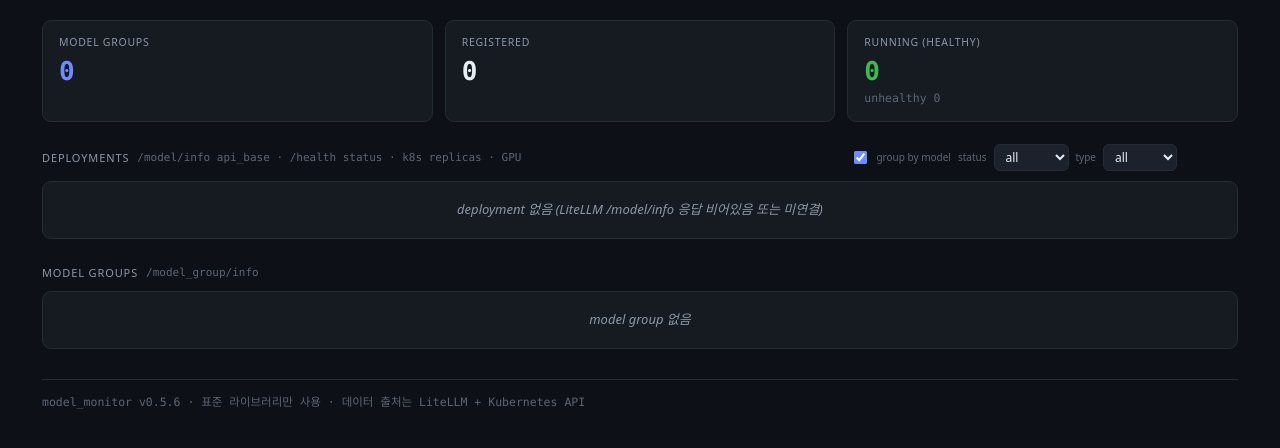
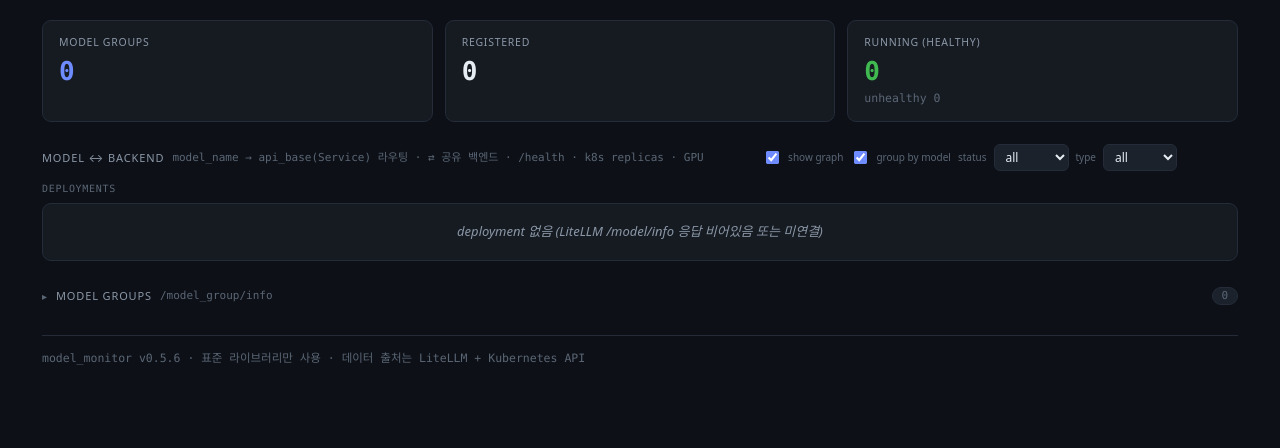
Before and after one commit to yubie1234/model-monitor, a FastAPI app: page / in a window 1280 px wide. Shown: the part 65-513 px from the top of the page. Run offline with FastAPI, Linux system fonts and the light colour scheme; data that the repository does not hold is empty.

Commit message:
feat(web): 그래프를 deployment 필터와 동기화 + 좌우 분할 레이아웃 + Model Groups 접기
Model ↔ Backend 그래프가 이제 Deployments 표와 "같은 필터 집합"을 그린다.
필터를 바꾸면 표와 그래프가 함께 갱신되어 하나의 뷰처럼 이어진다.

- 그래프가 status/type 필터 결과(graphDeps)만 렌더 (기존엔 전체 deployments 를
  그려 표와 어긋났다). 필터 결과 0이면 표처럼 "필터 결과 없음" 표시.
- 그래프 섹션 + Deployments 섹션을 한 섹션(#topo-sec)으로 통합, 필터 바 하나가
  둘을 제어. 좌우 2단 그리드(그래프 5 / 표 7), ≤860px 에선 위·아래로 스택.
- 그래프 숨김·per-user 뷰·데이터 없음이면 그래프 컬럼을 접고(no-graph) 표가
  전체 폭 차지. per-user 뷰에선 show-graph 토글 자체도 숨김.
- 두 컬럼을 같은 높이 상한(max-height:72vh) 안에서 각자 스크롤 — 내용이 짧으면
  자연 높이라 답답하지 않고, 많을 때만 컬럼 안에서 스크롤돼 페이지를 밀지 않는다.
- Model Groups 섹션을 기본 접힘(<details>)으로 전환. 접혀 있어도 개수 뱃지로
  규모가 보이고, summary 를 sec-title 스타일로 재사용(키보드/포커스 지원).

수집 로직·스냅샷 스키마 변경 없음(웹 템플릿만). 69 tests OK.

Co-Authored-By: Claude Opus 4.8 <noreply@anthropic.com>

```diff
--- a/app/web/templates/dashboard.html
+++ b/app/web/templates/dashboard.html
@@ -59,6 +59,17 @@
     color:var(--muted);margin:0 0 10px;display:flex;align-items:center;gap:8px}
   .sec-title .src{font-family:var(--mono);text-transform:none;letter-spacing:0;
     color:var(--faint);font-size:11px}
+  /* 접이식 섹션(<details>): summary 를 sec-title 로 쓰고 기본 접힘(open 없음). */
+  details.collapsible>summary{cursor:pointer;list-style:none;user-select:none}
+  details.collapsible>summary::-webkit-details-marker{display:none}
+  details.collapsible:not([open])>summary.sec-title{margin-bottom:0}
+  details.collapsible>summary:focus-visible{outline:2px solid var(--accent);
+    outline-offset:3px;border-radius:4px}
+  .chev{display:inline-block;color:var(--faint);font-size:10px}
+  details.collapsible[open] .chev{transform:rotate(90deg)}
+  .grp-count{margin-left:auto;font-family:var(--mono);font-size:11px;color:var(--faint);
+    background:var(--surface2);border:1px solid var(--border);border-radius:20px;padding:0 8px}
+  @media (prefers-reduced-motion:no-preference){.chev{transition:transform .15s ease}}
   .filters{display:flex;align-items:center;gap:7px;margin-left:auto;
     text-transform:none;letter-spacing:0}
   .filters label{font-size:10px;color:var(--faint)}
@@ -138,13 +149,23 @@
     background:rgba(210,153,34,.12);border:1px solid rgba(210,153,34,.35);border-radius:4px;
     padding:0 5px;margin-left:8px;letter-spacing:.02em;white-space:nowrap}
 
-  /* Model ↔ Backend 그래프 */
-  #graph-sec .src{font-family:var(--mono);text-transform:none;letter-spacing:0;
-    color:var(--faint);font-size:11px}
+  /* Model ↔ Backend 그래프 + Deployments 를 한 섹션에서 좌우로 (필터 공유) */
+  .topo-split{display:grid;grid-template-columns:minmax(340px,5fr) 7fr;gap:16px;align-items:start}
+  /* 그래프 컬럼이 없을 때(숨김·유저뷰·데이터 없음) 표가 전체 폭을 차지 */
+  .topo-split.no-graph{grid-template-columns:1fr}
+  /* 좁은 화면에선 좌우 분할을 접어 위(그래프)-아래(표)로 쌓는다 */
+  @media (max-width:860px){.topo-split{grid-template-columns:1fr}}
+  .topo-graph,.topo-table{min-width:0}   /* grid 자식이 컬럼을 넘쳐 스크롤 깨지 않게 */
+  /* 그래프·표를 같은 높이 상한(vh) 안에서 각자 스크롤 — 내용이 짧으면 자연 높이(고정 아님)
+     라 답답하지 않고, 배포/노드가 많을 때만 컬럼 안에서 스크롤돼 페이지를 밀지 않는다. */
+  .topo-graph .graphwrap,
+  .topo-table .tablewrap{max-height:72vh;overflow:auto}
+  .lbl-sm{font-size:10px;text-transform:uppercase;letter-spacing:.07em;color:var(--faint);
+    font-family:var(--mono);margin:0 0 7px}
   .graphwrap{overflow:auto;max-height:440px;border:1px solid var(--border);border-radius:9px;
     background:#0c1118;padding:6px 8px}
-  /* 와이드 화면에서 그래프가 컨테이너 폭만큼 늘어나 과하게 커지지 않게 상한을 둔다. */
-  .graphwrap svg{display:block;width:100%;height:auto;min-width:420px;max-width:600px;margin:0 auto}
+  /* 좌측 컬럼 폭에 맞춰 채우되(min 320) 스택 모드에선 과하게 커지지 않게 상한. */
+  .graphwrap svg{display:block;width:100%;height:auto;min-width:320px;max-width:600px;margin:0 auto}
   .glabel{font-family:var(--mono);font-size:9px;fill:var(--muted);
     text-transform:uppercase;letter-spacing:.08em}
   .gnode{cursor:pointer}              /* 클릭하면 포커스 고정(pin) */
@@ -231,20 +252,12 @@
 
   <div class="cards" id="cards"></div>
 
-  <section id="graph-sec" style="display:none">
+  <!-- 그래프(토폴로지)와 Deployments 표를 한 섹션에서 좌우로 — 하나의 필터가 둘을 함께 제어 -->
+  <section id="topo-sec">
     <div class="sec-title">Model ↔ Backend
-      <span class="src">model_name → api_base(Service) 라우팅 · ⇄ 공유 백엔드</span>
+      <span class="src">model_name → api_base(Service) 라우팅 · ⇄ 공유 백엔드 · /health · k8s replicas · GPU</span>
       <span class="filters">
-        <label class="toggle"><input type="checkbox" id="f-graph" checked> show graph</label>
-      </span>
-    </div>
-    <div class="graphwrap" id="graphwrap"></div>
-  </section>
-
-  <section id="deployments-sec">
-    <div class="sec-title">Deployments
-      <span class="src">/model/info api_base · /health status · k8s replicas · GPU</span>
-      <span class="filters">
+        <label class="toggle" id="f-graph-lbl"><input type="checkbox" id="f-graph" checked> show graph</label>
         <label class="toggle"><input type="checkbox" id="f-group" checked> group by model</label>
         <label for="f-status">status</label>
         <select id="f-status">
@@ -264,15 +277,28 @@
         <span class="fcount" id="f-count"></span>
       </span>
     </div>
-    <div class="tablewrap"><table id="deployments">
-      <thead></thead><tbody></tbody>
-    </table></div>
-    <div id="dep-err"></div>
+    <div class="topo-split" id="topo-split">
+      <div class="topo-graph" id="graph-col">
+        <p class="lbl-sm">라우팅 그래프</p>
+        <div class="graphwrap" id="graphwrap"></div>
+      </div>
+      <div class="topo-table" id="table-col">
+        <p class="lbl-sm">Deployments</p>
+        <div class="tablewrap"><table id="deployments">
+          <thead></thead><tbody></tbody>
+        </table></div>
+        <div id="dep-err"></div>
+      </div>
+    </div>
   </section>
 
   <section id="groups-sec">
-    <div class="sec-title">Model Groups <span class="src">/model_group/info</span></div>
-    <div class="tablewrap"><table id="groups"><thead></thead><tbody></tbody></table></div>
+    <details class="collapsible">
+      <summary class="sec-title"><span class="chev" aria-hidden="true">▸</span>Model Groups
+        <span class="src">/model_group/info</span>
+        <span class="grp-count" id="groups-count"></span></summary>
+      <div class="tablewrap"><table id="groups"><thead></thead><tbody></tbody></table></div>
+    </details>
   </section>
 
   <footer id="foot">model_monitor · 표준 라이브러리만 사용 · 데이터 출처는 LiteLLM + Kubernetes API</footer>
@@ -670,11 +696,14 @@ function render(snap){
   const uHide = !!snap.user_view;   // per-user 뷰는 내부 컬럼(MODE/SRC/API_BASE) 숨김
   const showGpu = !!s.gpu_known && !uHide;   // GPU 컬럼도 내부정보 — user 뷰 숨김
   const dt = $("#deployments");
+  // status/type 필터는 표와 그래프에 똑같이 적용한다(그래프도 필터된 집합만 그림).
+  const fS = $("#f-status").value, fT = $("#f-type").value;
+  const filterDep = d => (!fS || (d.status||"?")===fS) && (!fT || (d.type||"-")===fT);
+  let graphDeps = [];   // 그래프가 그릴 deployment(= 표와 동일한 필터 결과)
   if(ll && ll.deployments && ll.deployments.length){
     const all = ll.deployments;
-    const fS = $("#f-status").value, fT = $("#f-type").value;
-    const merged = all.filter(d=>
-      (!fS || (d.status||"?")===fS) && (!fT || (d.type||"-")===fT));
+    const merged = all.filter(filterDep);
+    graphDeps = merged;
     $("#f-count").textContent = (fS||fT)
       ? merged.length+" / "+all.length : all.length+"";
     let head = "<tr><th>STATUS</th><th>MODEL_NAME</th><th>TYPE</th>";
@@ -721,31 +750,39 @@ function render(snap){
   $("#dep-err").innerHTML = (ll && ll.errors && ll.errors.length)
     ? ll.errors.map(e=>'<div class="err">! '+esc(e)+'</div>').join("") : "";
 
-  // Model ↔ Backend 그래프 (스냅샷 데이터만으로 그림 — 추가 수집 없음).
-  // per-user 뷰(uHide)는 내부 토폴로지(Service 이름)를 숨기므로 그래프도 감춘다.
-  const gsec = $("#graph-sec"), gwrap = $("#graphwrap");
-  const deps = (ll && ll.deployments) || [];
-  if(uHide || !deps.length){
-    gsec.style.display = "none";
-  } else if($("#f-graph").checked){
-    gsec.style.display = "";
-    gwrap.style.display = "";
-    gwrap.innerHTML = buildGraph(deps);
-    wireGraph(gwrap.querySelector("svg"));
+  // Model ↔ Backend 그래프 — 표와 같은 필터(graphDeps)를 좌측 컬럼에 그린다(추가 수집 없음).
+  // per-user 뷰(uHide)는 내부 토폴로지(Service 이름)를 숨기므로 그래프 컬럼과 토글을 감춘다.
+  // 그래프가 숨겨지면 split 에 no-graph 를 붙여 표가 컬럼 전체 폭을 차지하게 한다.
+  const split = $("#topo-split"), gcol = $("#graph-col"), gwrap = $("#graphwrap");
+  const glbl = $("#f-graph-lbl");
+  const hasDeps = !!(ll && ll.deployments && ll.deployments.length);
+  if(glbl) glbl.style.display = uHide ? "none" : "";
+  const showGraph = !uHide && hasDeps && $("#f-graph").checked;
+  if(showGraph){
+    gcol.style.display = "";
+    split.classList.remove("no-graph");
+    gwrap.innerHTML = graphDeps.length
+      ? buildGraph(graphDeps)
+      : '<div class="empty">필터 결과 없음</div>';
+    const svg = gwrap.querySelector("svg");
+    if(svg) wireGraph(svg);
   } else {
-    gsec.style.display = "";        // 섹션(토글)은 두고 그래프만 숨김
-    gwrap.style.display = "none";
+    gcol.style.display = "none";     // 그래프 숨김 → 표가 전체 폭
+    split.classList.add("no-graph");
+    gwrap.innerHTML = "";            // 숨긴 동안 이전 SVG/리스너 정리
   }
 
-  // groups
-  const gt = $("#groups");
+  // groups — 기본 접힘 섹션. 접혀 있어도 개수는 summary 뱃지로 보이게 한다.
+  const gt = $("#groups"), gc = $("#groups-count");
   if(ll && ll.groups && ll.groups.length){
+    if(gc) gc.textContent = ll.groups.length;
     gt.querySelector("thead").innerHTML="<tr><th>MODEL_GROUP</th><th>PROVIDERS</th><th>MODE</th></tr>";
     gt.querySelector("tbody").innerHTML = ll.groups.map(g=>
       '<tr><td class="name">'+esc(g.model_group)+"</td>"
       +'<td class="mono" style="color:var(--muted)">'+esc((g.providers||[]).join(", ")||"-")+"</td>"
       +"<td>"+esc(g.mode||"-")+"</td></tr>").join("");
   } else {
+    if(gc) gc.textContent = "0";
     gt.querySelector("thead").innerHTML="";
     gt.querySelector("tbody").innerHTML='<tr><td class="empty">model group 없음</td></tr>';
   }
```
